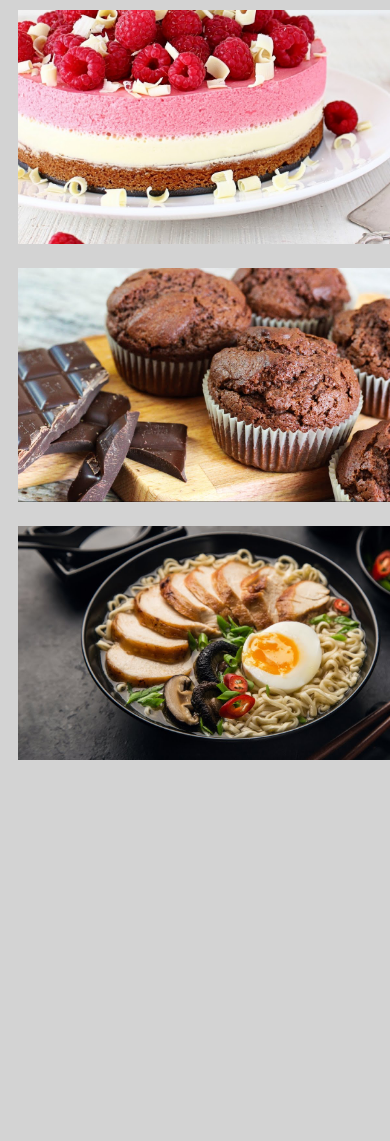
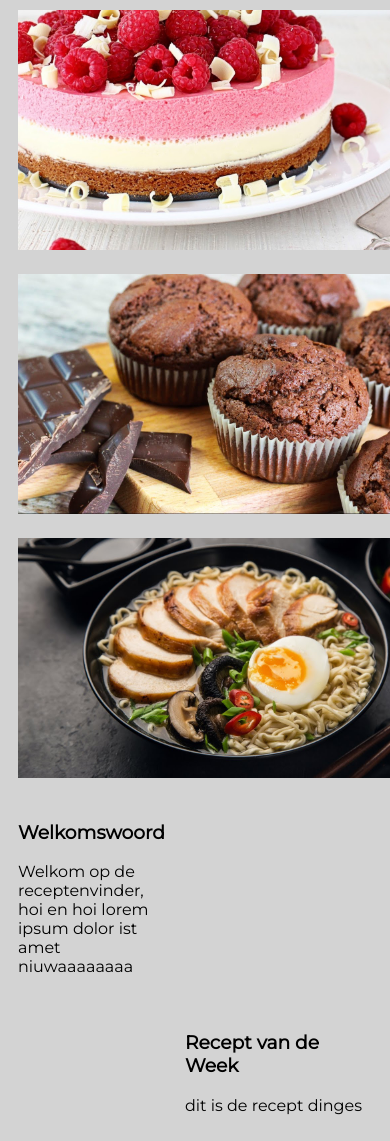
Before and after one commit to lotteevayenk/lotteevayenk.github.io, a PHP site: page / in a window 390 px wide; the page is wider, and only the part inside the window is pictured. Shown: the part 55-1196 px from the top of that part. Before the commit the page ends 815 px from the top of that part, so only its background shows below. Run offline with PHP 8.4, Linux system fonts and the light colour scheme.

Commit message:
mobile test

```diff
--- a/index.html
+++ b/index.html
@@ -14,5 +14,13 @@
     <img id="afb1" src="img/taart1.jpeg">
     <img id="afb1" src="img/muffin1.jpeg">
     <img id="afb1" src="img/noodles1.jpeg">
+    <div class="tekstblok1">
+      <h3><b>Welkomswoord</b></h3>
+      <p>Welkom op de receptenvinder, hoi en hoi lorem ipsum dolor ist amet niuwaaaaaaaa</p>
+    </div>
+    <div class="tekstblok2">
+      <h3><b>Recept van de Week</b></h3>
+      <p>dit is de recept dinges</p>
+    </div>
   </body>
 </html>
--- a/stylesheet.css
+++ b/stylesheet.css
@@ -30,10 +30,21 @@ body {
 }
 
 /*BODY*/
+.tekstblok1 {
+  padding: 10px;
+  display: block;
+  width: 40%;
+  float: left;
+}
+
+.tekstblok2 {
+  padding: 10px;
+  display: block;
+  width: 50%;
+  float: right;
+}
 
 #afb1 {
-  height: 234px;
+  height: 240px;
   padding: 10px;
-
-
 }
```
Also changed, not shown: img/taart1.jpeg.
